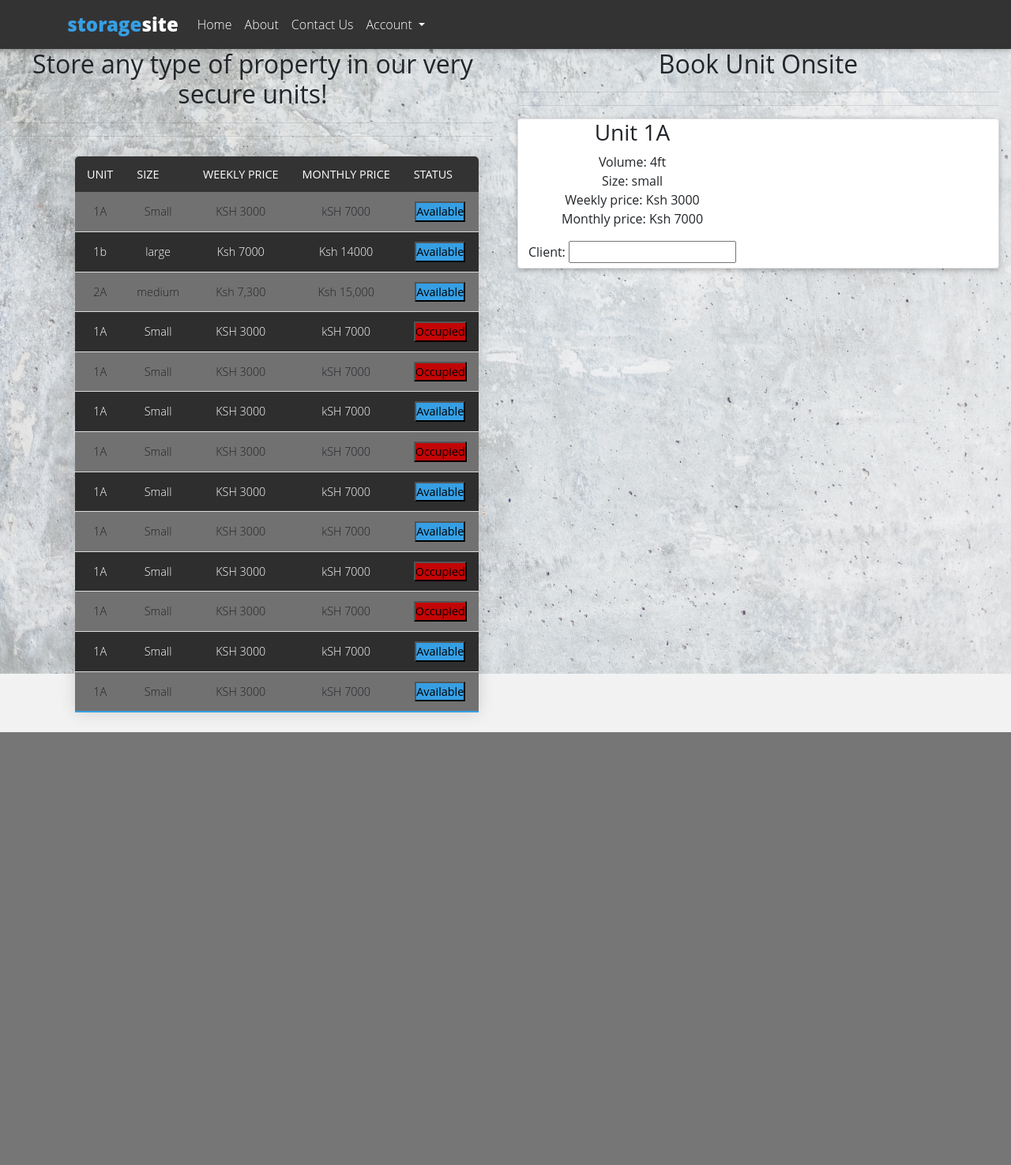
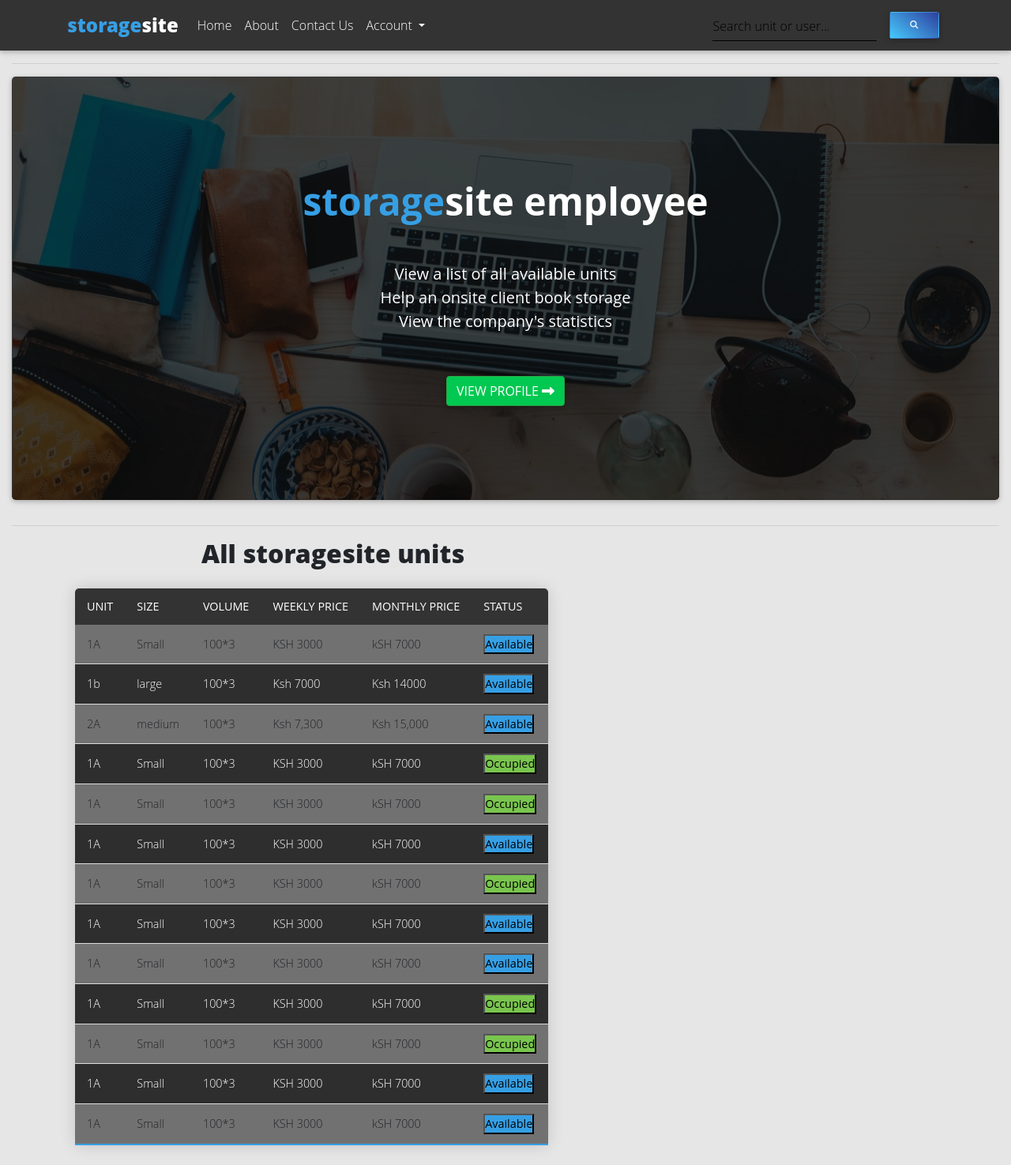
Before and after one commit to layersony/storagesite, a Django app: page /employee/units in a window 1280 px wide. Shown: the whole page at 79% size. Before the commit the page ends 927 px from the top, so only its background shows below. Run offline with Django 3.2, Linux system fonts and the light colour scheme; some libraries are stand-ins or nearby versions; some web fonts are replaced.

Commit message:
Include a search bar in the navbar

```diff
--- a/employee/templates/base.html
+++ b/employee/templates/base.html
@@ -3,47 +3,48 @@
 
 <!DOCTYPE html>
 <html lang="en">
+
 <head>
-  <meta charset="UTF-8">
-  <meta http-equiv="X-UA-Compatible" content="IE=edge">
-  <link rel="stylesheet" href="https://cdnjs.cloudflare.com/ajax/libs/font-awesome/4.7.0/css/font-awesome.min.css">
-  <link rel="stylesheet" href="https://use.fontawesome.com/releases/v5.8.2/css/all.css">
-  <link rel="stylesheet" href="https://fonts.googleapis.com/icon?family=Material+Icons">
-  <link href="https://cdnjs.cloudflare.com/ajax/libs/twitter-bootstrap/4.3.1/css/bootstrap.min.css" rel="stylesheet">
-  <!-- Material Design Bootstrap -->
+    <meta charset="utf-8">
+    <meta name="viewport" content="width=device-width, initial-scale=1, shrink-to-fit=no">
     <link href="https://cdnjs.cloudflare.com/ajax/libs/mdbootstrap/4.8.7/css/mdb.min.css" rel="stylesheet">
-  <!-- Bootstrap core CSS -->
-  <meta name="viewport" content="width=device-width, initial-scale=1.0">
-
-
+    <link rel="icon" href="{% static 'favicon.ico' %}">
+    <link rel="shortcut icon" href="{% static 'favicon.ico' %}" type="image/x-icon">
     {% if title %}
-  <title>{{title}}</title>
+    <title>{{title}} | StorageSite</title>
     {% else %}
-  <title> </title>
+    <title> StorageSite </title>
     {% endif %}
-
 
     {% block styles %}
     {% bootstrap_css %}
-  <link rel="stylesheet" href="{% static 'css/employee.css' %}">
-  {% endblock styles %}
+    <link rel="stylesheet" href="https://use.fontawesome.com/releases/v5.8.1/css/solid.css">
+    <link href='https://unpkg.com/boxicons@2.0.7/css/boxicons.min.css' rel='stylesheet'>
+    <link rel="stylesheet" href="{% static 'css/employee.css'%}">
+    {% endblock %}
 </head>
 
 <body>
-  {% include 'navbar.html'%}
+    {% include 'navbar.html' %}
+    {% block content %}
 
-  {% block content %}
-  {% endblock content %}
-
-  {% block scripts %}
-  <script src="https://ajax.googleapis.com/ajax/libs/jquery/3.2.1/jquery.min.js"></script>
-  <script src="https://code.jquery.com/jquery-3.3.1.min.js"
-    integrity="sha256-FgpCb/KJQlLNfOu91ta32o/NMZxltwRo8QtmkMRdAu8=" crossorigin="anonymous"></script>
-  {% bootstrap_javascript %}
-  <script src="../static/js/main.js"></script>
-  {% endblock scripts %}
+    {% endblock %}
+    <!-- Optional JavaScript -->
+    <!-- jQuery first, then Bootstrap Bundle, and FontAwesome -->
+    <script src="https://code.jquery.com/jquery-3.5.1.slim.min.js"
+        integrity="sha384-DfXdz2htPH0lsSSs5nCTpuj/zy4C+OGpamoFVy38MVBnE+IbbVYUew+OrCXaRkfj" crossorigin="anonymous">
+    </script>
 
 
+    <script src="https://cdn.jsdelivr.net/npm/bootstrap@5.0.0-beta3/dist/js/bootstrap.bundle.min.js"
+        integrity="sha384-JEW9xMcG8R+pH31jmWH6WWP0WintQrMb4s7ZOdauHnUtxwoG2vI5DkLtS3qm9Ekf" crossorigin="anonymous">
+    </script>
+
+    <script src="https://kit.fontawesome.com/f853836380.js" crossorigin="anonymous"></script>
+
+
+
+    <script src="{% static 'js/scripts.js'%}"></script>
 </body>
 
 </html>
--- a/employee/templates/navbar.html
+++ b/employee/templates/navbar.html
@@ -1,4 +1,4 @@
-<nav class="navbar navbar-expand-lg navbar-light bg-light">
+    <nav class="navbar navbar-expand-lg navbar-light bg-light" style="height:4rem;">
     <div class="container">
         <a class="navbar-brand" href="#"><span>storage</span>site</a>
         <button class="navbar-toggler" type="button" data-bs-toggle="collapse" data-bs-target="#navbarSupportedContent"
@@ -16,6 +16,7 @@
                 <li class="nav-item">
                     <a class="nav-link" href="#">Contact Us</a>
                 </li>
+
                 <li class="nav-item dropdown">
                     <a class="nav-link dropdown-toggle" href="#" id="navbarDropdown" role="button"
                         data-bs-toggle="dropdown" aria-expanded="false">
@@ -32,5 +33,11 @@
                 </li>
             </ul>
         </div>
+        <form class="form-inline unit-search" role="search" action="">
+            <div class="md-form " style="color:white;" >
+                <input class="form-control " style="color:white;"type="text" placeholder="Search unit or user..." aria-label="Search" name="search">
+                <button class="btn blue-gradient btn-sm" type="submit"><i class="fas fa-search"></i></button>
+            </div>
+        </form>
     </div>
     </nav>
--- a/employee/templates/units.html
+++ b/employee/templates/units.html
@@ -1,15 +1,32 @@
 {% extends 'base.html'%}
+{% load static %}
 {% block content %}
 
-<div class="container-fluid">
+<div class="container-fluid" >
+  <hr>
+    <div class="jumbotron card card-image" style=" background-image: url('/static/images/marvin-meyer-SYTO3xs06fU-unsplash.jpg'); background-repeat: no-repeat; background-color: rgba(0, 0, 0, 0.74); background-blend-mode: darken;">
+        <div class="text-white text-center py-5 px-4">
+            <div>
+                <h2 style="color:#369FE4; font-size: 3rem;"class="card-title h1-responsive pt-3 mb-5 font-bold"><strong>storage<span style="color: white;">site employee</span></strong></h2>
+                <p style="color:white; font-size: 20px;"class="mx-5 mb-5">View a list of all available units<br>
+                Help an onsite client book storage<br>
+                View the company's statistics</p>
+                <a class="btn btn-success" href="#" role="button">View Profile <i class="fa fa-long-arrow-right"aria-hidden="true"></i></a>
+            </div>
+        </div>
+    </div>
+    <hr>
+
   <div class="row">
-    <div class="col-md-6">
-      <h2>Store <span>any</span> type of property in our very secure units! </h2><hr><hr>
+    <div class="col-md-12">
+
+      <h2 class="allunits-header">All storagesite units </h2>
       <table class="content-table">
         <thead>
           <tr>
             <th>UNIT</th>
             <th>SIZE</th>
+            <th>VOLUME</th>
             <th>WEEKLY PRICE</th>
             <th>MONTHLY PRICE</th>
             <th>STATUS</th>
@@ -19,6 +36,7 @@
           <tr>
             <td>1A</td>
             <td>Small</td>
+            <td>100*3</td>
             <td>KSH 3000</td>
             <td>kSH 7000</td>
             <td><button class="available">Available</button></td>
@@ -26,6 +44,7 @@
           <tr>
             <td>1b</td>
             <td>large</td>
+            <td>100*3</td>
             <td>Ksh 7000</td>
             <td>Ksh 14000</td>
             <td><button class="available">Available</button></td>
@@ -33,6 +52,7 @@
           <tr>
             <td>2A</td>
             <td>medium</td>
+            <td>100*3</td>
             <td>Ksh 7,300</td>
             <td>Ksh 15,000 </td>
             <td><button class="available">Available</button></td>
@@ -40,6 +60,7 @@
           <tr>
             <td>1A</td>
             <td>Small</td>
+            <td>100*3</td>
             <td>KSH 3000</td>
             <td>kSH 7000</td>
             <td><button class="occupied">Occupied</button></td>
@@ -47,6 +68,7 @@
           <tr>
             <td>1A</td>
             <td>Small</td>
+            <td>100*3</td>
             <td>KSH 3000</td>
             <td>kSH 7000</td>
             <td><button class="occupied">Occupied</button></td>
@@ -54,6 +76,7 @@
           <tr>
             <td>1A</td>
             <td>Small</td>
+            <td>100*3</td>
             <td>KSH 3000</td>
             <td>kSH 7000</td>
             <td><button class="available">Available</button></td>
@@ -61,6 +84,7 @@
           <tr>
             <td>1A</td>
             <td>Small</td>
+            <td>100*3</td>
             <td>KSH 3000</td>
             <td>kSH 7000</td>
             <td><button class="occupied">Occupied</button></td>
@@ -68,6 +92,7 @@
           <tr>
             <td>1A</td>
             <td>Small</td>
+            <td>100*3</td>
             <td>KSH 3000</td>
             <td>kSH 7000</td>
             <td><button class="available">Available</button></td>
@@ -75,6 +100,7 @@
           <tr>
             <td>1A</td>
             <td>Small</td>
+            <td>100*3</td>
             <td>KSH 3000</td>
             <td>kSH 7000</td>
             <td><button class="available">Available</button></td>
@@ -82,6 +108,7 @@
           <tr>
             <td>1A</td>
             <td>Small</td>
+            <td>100*3</td>
             <td>KSH 3000</td>
             <td>kSH 7000</td>
             <td><button class="occupied">Occupied</button></td>
@@ -89,6 +116,7 @@
           <tr>
             <td>1A</td>
             <td>Small</td>
+            <td>100*3</td>
             <td>KSH 3000</td>
             <td>kSH 7000</td>
             <td><button class="occupied">Occupied</button></td>
@@ -96,6 +124,7 @@
           <tr>
             <td>1A</td>
             <td>Small</td>
+            <td>100*3</td>
             <td>KSH 3000</td>
             <td>kSH 7000</td>
             <td><button class="available">Available</button></td>
@@ -103,6 +132,7 @@
           <tr>
             <td>1A</td>
             <td>Small</td>
+            <td>100*3</td>
             <td>KSH 3000</td>
             <td>kSH 7000</td>
             <td><button class="available">Available</button></td>
@@ -110,32 +140,9 @@
         </tbody>
       </table>
     </div>
-    <div class="col-md-6">
-      <h2>Book Unit Onsite</h2><hr><hr>
-      <div class="card onsite">
-        <div class="row">
-          <div class="col-md-6">
-            <h3>Unit 1A</h3>
-            <ul>
-              <li>Volume: 4ft</li>
-              <li>Size: small</li>
-              <li>Weekly price: Ksh 3000</li>
-              <li>Monthly price: Ksh 7000</li>
-            </ul>
 
-            <form>
-              <div>
-                <label for="firstshed">Client:</label>
-                <input type="text" id="clientname" name="clientname">
-              </div>
-            </form>
-          </div>
-          <div class="col-md-6">
+  </div>
 
-          </div>
-        </div>
-      </div>
-    </div>
-  </div>
+
 </div>
 {% endblock content%}
--- a/employee/urls.py
+++ b/employee/urls.py
@@ -4,5 +4,5 @@ from . import views
 urlpatterns = [
   path('', views.index, name='home'),
   path('units', views.units, name='units'),
-  path('onsite', views.onsite, name='onsite'),
+
 ]
--- a/employee/views.py
+++ b/employee/views.py
@@ -1,4 +1,4 @@
-from django.shortcuts import render , redirect,get_object_or_404
+from django.shortcuts import render
 from django.http import HttpResponse
 
 def index(request):
@@ -6,6 +6,3 @@ def index(request):
 
 def units(request):
   return render (request,'units.html')
-
-def onsite(request):
-  return render (request,'onsite.html')
--- a/static/css/employee.css
+++ b/static/css/employee.css
@@ -15,15 +15,9 @@ html {
 body {
   width: 100%;
   overflow-x: hidden;
-  background-color: #dddddd65;
   font-family: 'Yatra One', cursive;
-  background-image: url('../images/alex-loup-Md6_qA-BMis-unsplash.jpg');
-  background-size: cover;
-  background-repeat: no-repeat;
-  height: 46rem;
+  background-color: #3433341f;
 
-  background-blend-mode: darken;
-  text-align: center;
 
 }
 
@@ -112,6 +106,10 @@ main .header .header-overlay p.heading span {
 
 
 
+
+
+
+/*************** UNITS TABLE***************/
 table{
   margin-left: 5rem;
 }
@@ -158,9 +156,32 @@ table{
 }
 
 .occupied{
-  background-color: rgb(196, 5, 5);
+  background-color: #79C54E;
 }
 
 .onsite {
-  background-color: white;
+  background-color:#2e2e2e ;
+  text-align: left;
+  color: #ffffff;
 }
+
+label {
+  display: block;
+  padding: 7px;
+}
+
+input,textarea {
+  background-color: rgb(114, 113, 113);
+}
+
+.allunits-header {
+  font-weight: 900;
+  margin-left: 15rem;
+}
+
+.unit-search {
+  color: white;
+}
+
+
+/************UNIT TABLE************/
```
Also changed, not shown: static/images/alex-loup-Md6_qA-BMis-unsplash.jpg (deleted), static/images/madison-bracaglia-fcWAwPKpkTU-unsplash.jpg (added), static/images/marvin-meyer-SYTO3xs06fU-unsplash.jpg (added). Lines whose indentation alone changed are shown as unchanged.
